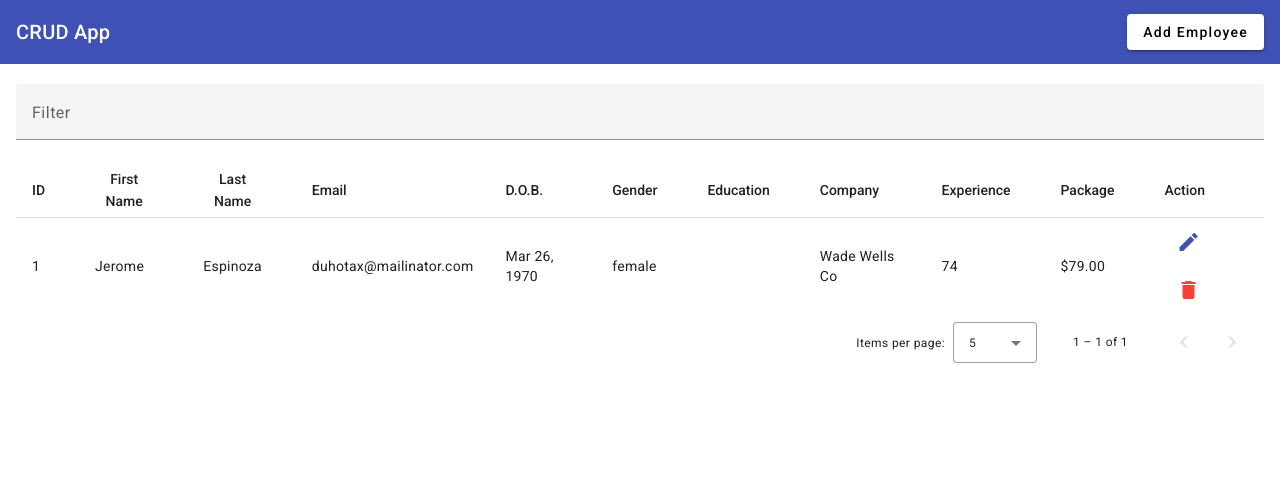
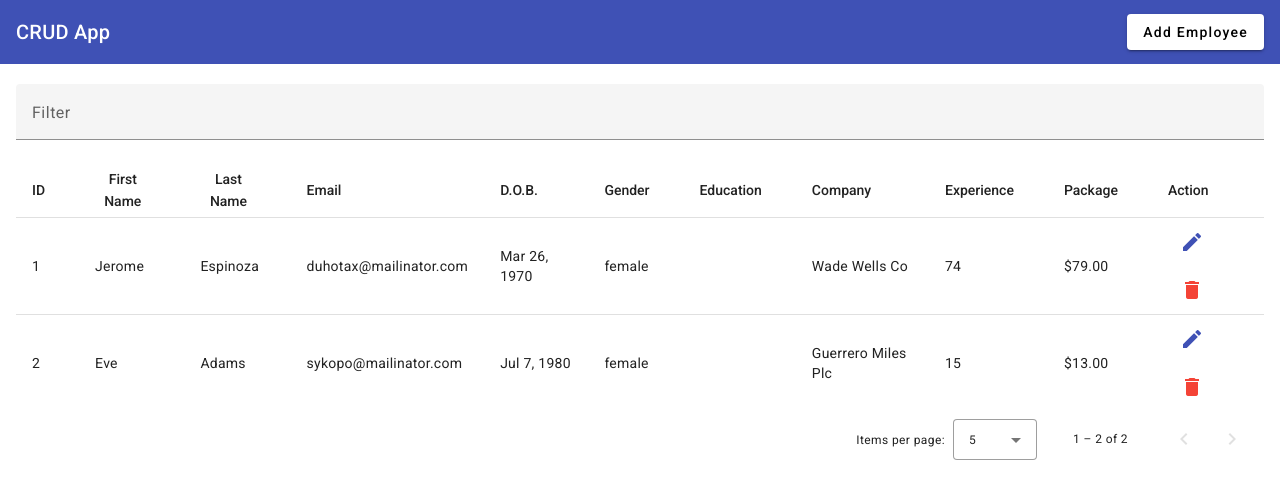
Before and after one commit to ihor-vip/angular__simple_crud, an Angular app: page / in a window 1280 px wide. Shown: the top 498 px of the page. Built offline with nearby package versions, Linux system fonts and the light colour scheme; data requests are answered from the project's data file.

Commit message:
automatic refresh list after adding new employee

```diff
--- a/db.json
+++ b/db.json
@@ -28,6 +28,18 @@
       "experience": "74",
       "package": "79",
       "id": 1
+    },
+    {
+      "firstName": "Eve",
+      "lastName": "Adams",
+      "email": "sykopo@mailinator.com",
+      "dob": "1980-07-07T21:00:00.000Z",
+      "gender": "female",
+      "education": "",
+      "company": "Guerrero Miles Plc",
+      "experience": "15",
+      "package": "13",
+      "id": 2
     }
   ]
 }
--- a/src/app/app.component.ts
+++ b/src/app/app.component.ts
@@ -33,7 +33,14 @@ export class AppComponent implements OnInit{
   constructor(private _dialog: MatDialog, private _empService: EmployeeService) {}
 
   openAddEditEmpForm() {
-    this._dialog.open(EmpAddEditComponent);
+    const dialogRef = this._dialog.open(EmpAddEditComponent);
+    dialogRef.afterClosed().subscribe({
+      next: value => {
+        if (value) {
+          this.getEmployeeList()
+        }
+      }
+    })
   }
 
   getEmployeeList(){
@@ -62,7 +69,8 @@ export class AppComponent implements OnInit{
   deleteEmployee(id: number) {
     this._empService.deleteEmployee(id).subscribe({
       next: (res) => {
-        alert('Employee has been deleted succesfully')
+        alert('Employee has been deleted succesfully');
+        this.getEmployeeList()
       },
       error: console.log,
     })
--- a/src/app/emp-add-edit/emp-add-edit.component.ts
+++ b/src/app/emp-add-edit/emp-add-edit.component.ts
@@ -1,7 +1,7 @@
 import {Component} from '@angular/core';
 import {FormBuilder, FormGroup} from "@angular/forms";
 import {EmployeeService} from "../services/employee.service";
-import {DialogRef} from "@angular/cdk/dialog";
+import {MatDialogRef} from "@angular/material/dialog";
 
 @Component({
   selector: 'app-emp-add-edit',
@@ -21,7 +21,7 @@ export class EmpAddEditComponent {
   constructor(
     private _fb: FormBuilder,
     private _empService: EmployeeService,
-    private _dialogRef: DialogRef<EmpAddEditComponent>
+    private _dialogRef: MatDialogRef<EmpAddEditComponent>
   ) {
     this.empForm = this._fb.group({
       firstName: '',
@@ -41,7 +41,7 @@ export class EmpAddEditComponent {
       this._empService.addEmployee(this.empForm.value).subscribe({
         next: (val: any) => {
           alert('Employee added successfully')
-          this._dialogRef.close()
+          this._dialogRef.close(true)
         },
         error: (err: any) => {
           console.log(err);
```
